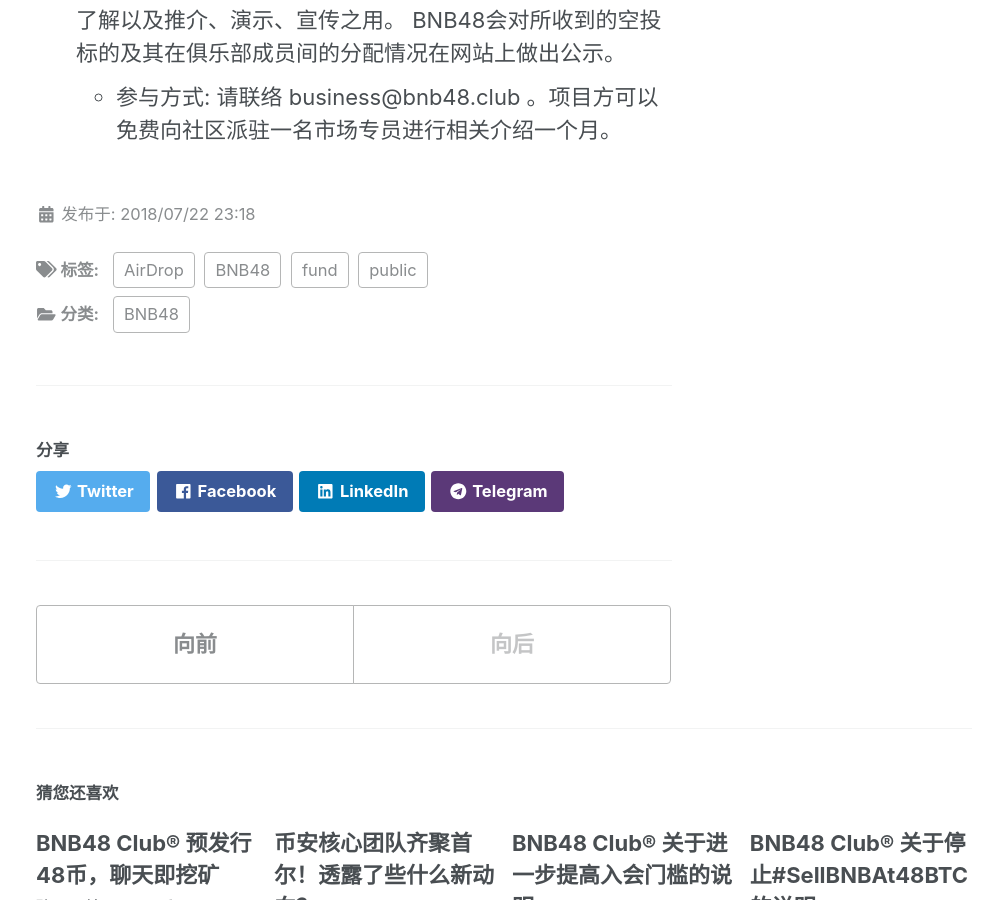
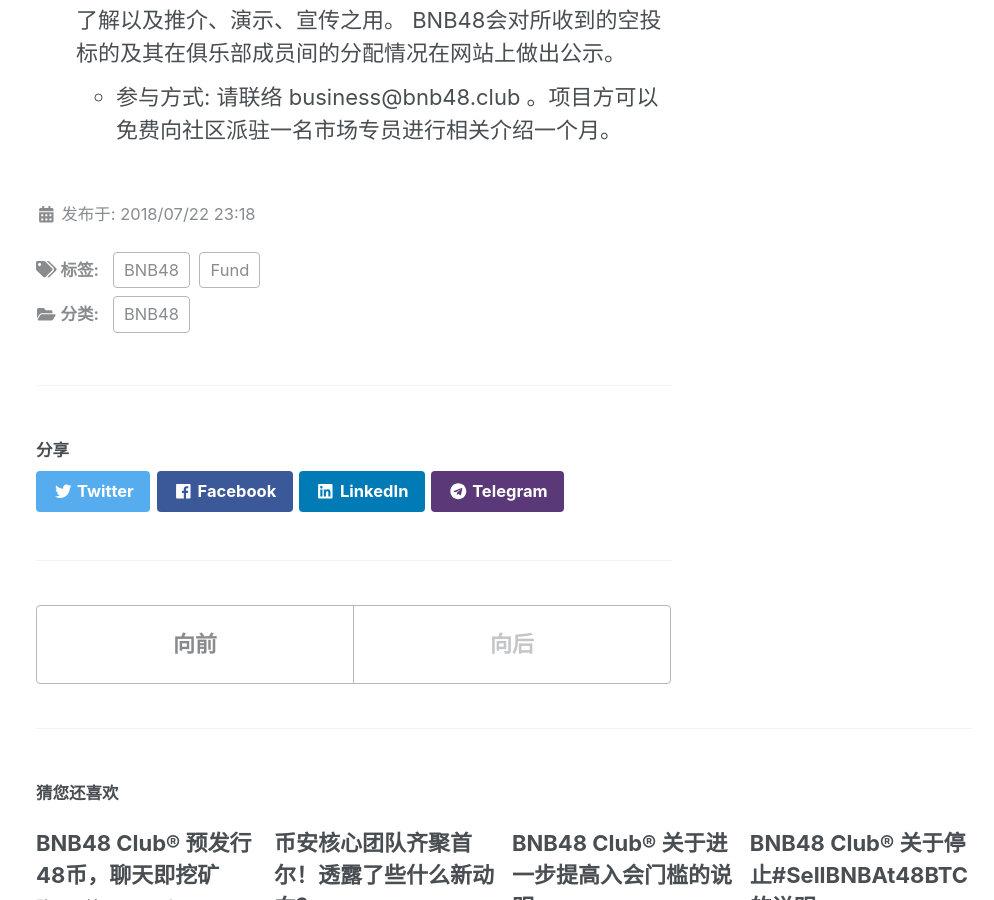
Before and after one commit to 48Club/BNB48Club.github.io, a Jekyll site: the page built from _posts/2018-07-28-关于俱乐部开展币种社区共建计划的说明.md, in a window 1280 px wide and 900 px high, scrolled down 1294 px. Shown: the whole window, without its empty margins (286-1280 px from the left). Built offline with Jekyll 4.4.1, drawn with Linux system fonts in a browser that asks for light colours; nearby versions of some CDN libraries.

Commit message:
Update 2018-07-28-关于俱乐部开展币种社区共建计划的说明.md

```diff
--- a/_posts/2018-07-28-关于俱乐部开展币种社区共建计划的说明.md
+++ b/_posts/2018-07-28-关于俱乐部开展币种社区共建计划的说明.md
@@ -3,7 +3,7 @@
 date:   2018-07-22 23:18:00 +0800
 excerpt:	""
 tags:
-  - [BNB48, AirDrop, public, fund]
+  - [BNB48, Fund]
 category:
   - BNB48
 ---
```
